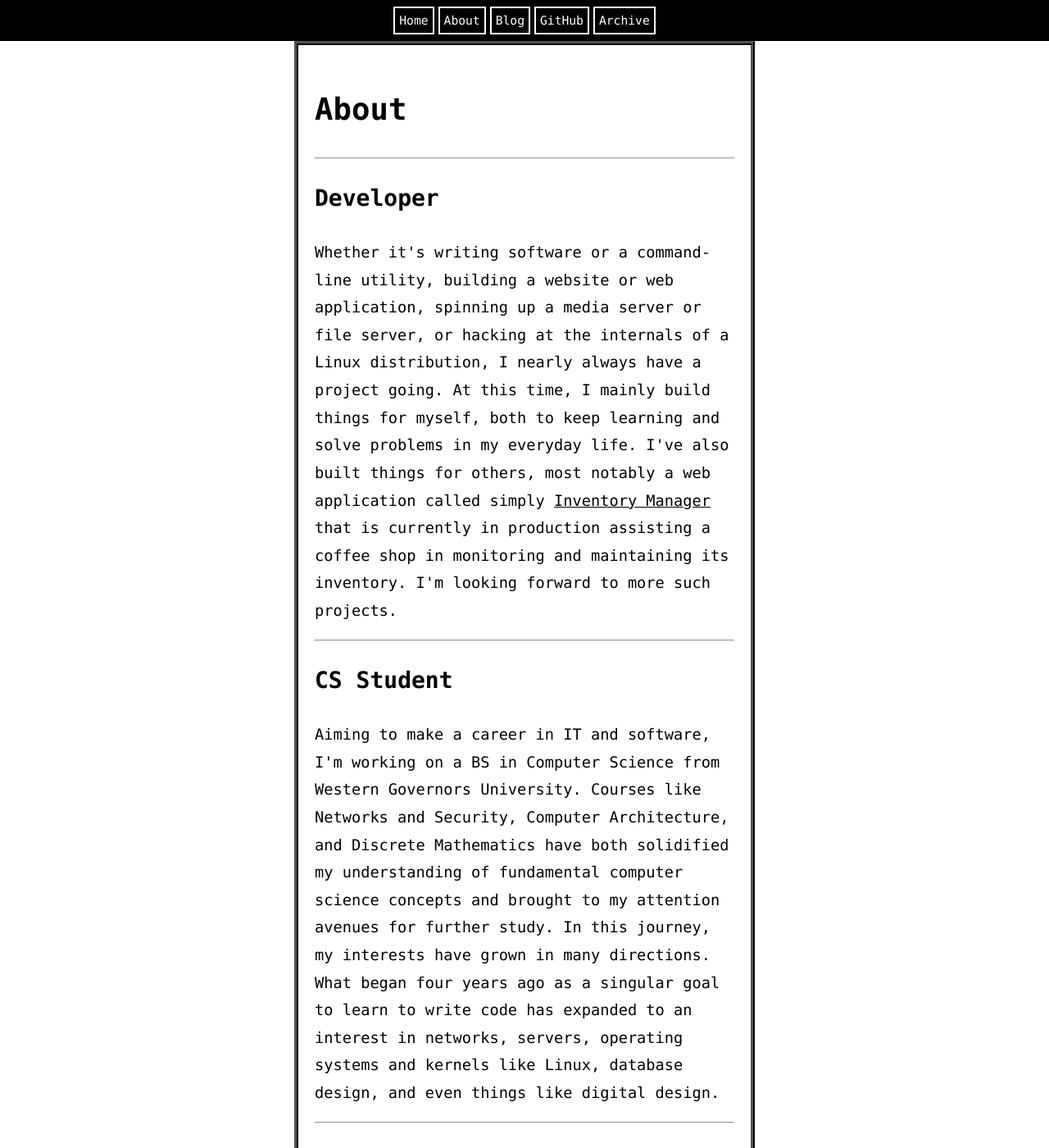
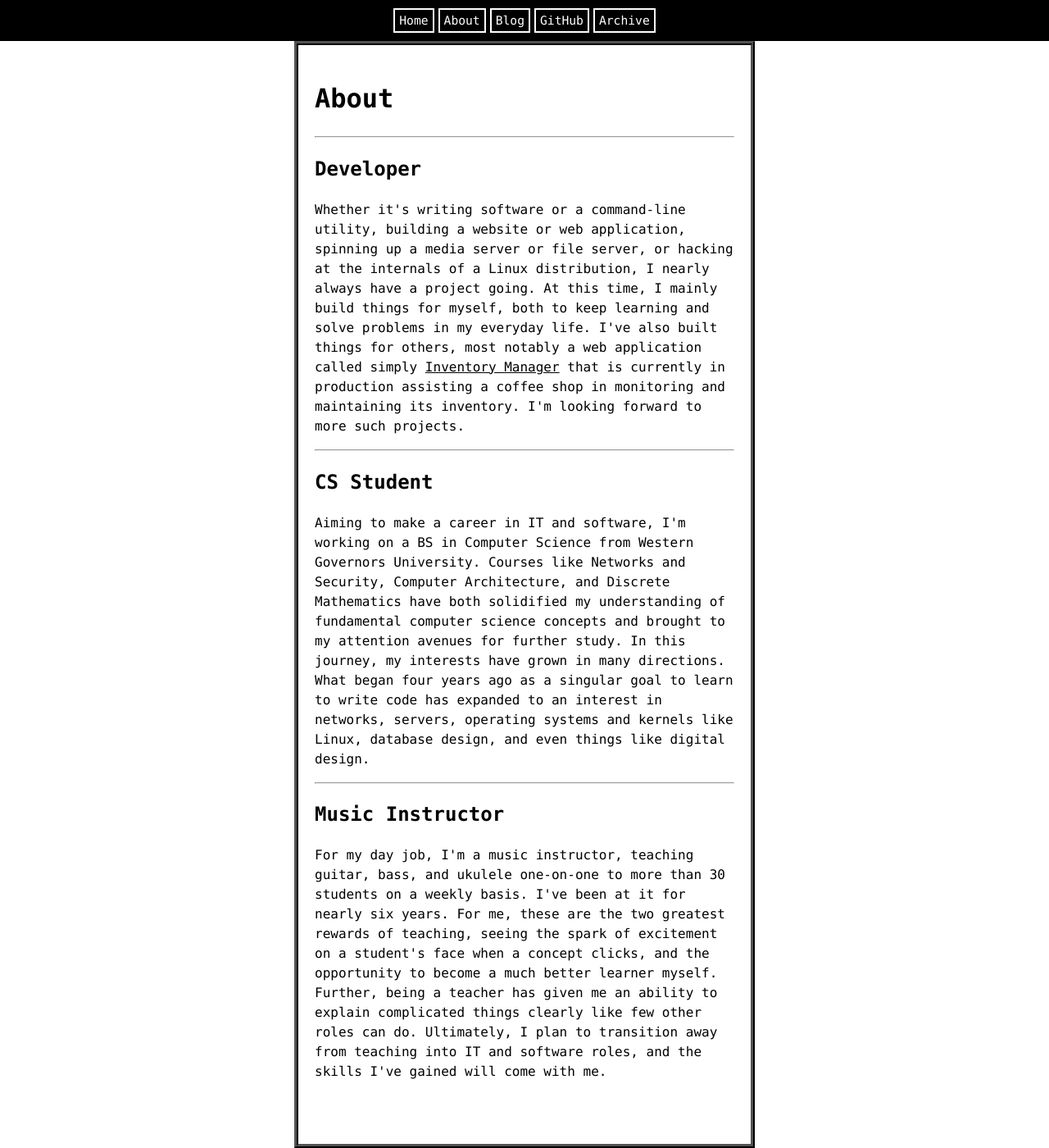
Before and after one commit to seandavidreed/seandavidreed.github.io, a Jekyll site: the page built from about.html, in a window 1280 px wide and 1400 px high. Shown: the whole window at 82% size. Built offline with Jekyll 4.4.1, drawn with Linux system fonts in a browser that asks for light colours.

Commit message:
Minor cosmetic changes

```diff
--- a/css/styles.scss
+++ b/css/styles.scss
@@ -26,8 +26,8 @@ body {
 		     "monaco",
 		     "Bitstream Vera Sans Mono",
 		     "monospace";
-	font-size: 14pt;
-	line-height: 1.8;
+	font-size: 12pt;
+	line-height: 1.5;
 
 	/* UNIVERSAL NAV SETTINGS */
 	nav {
```
